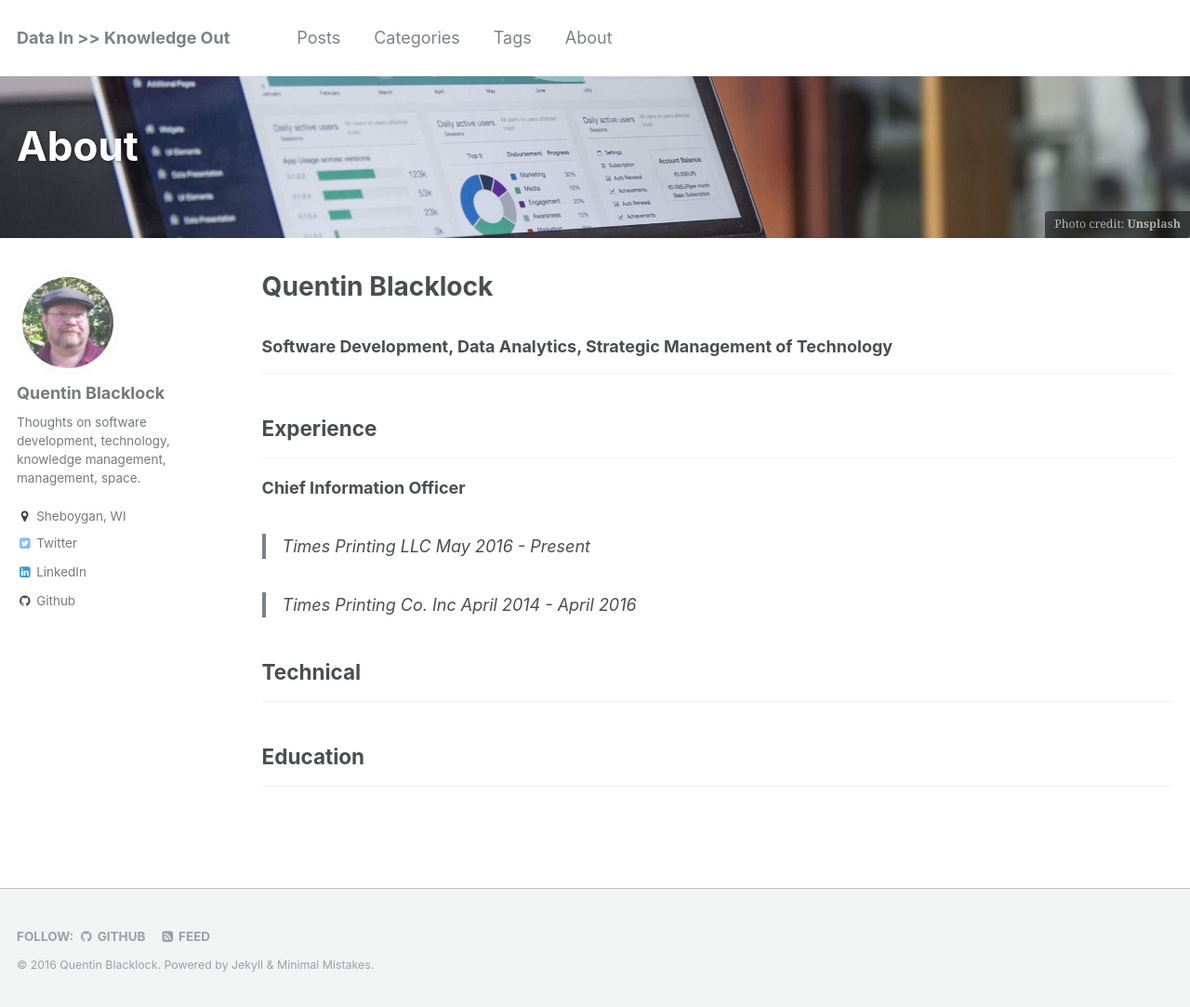
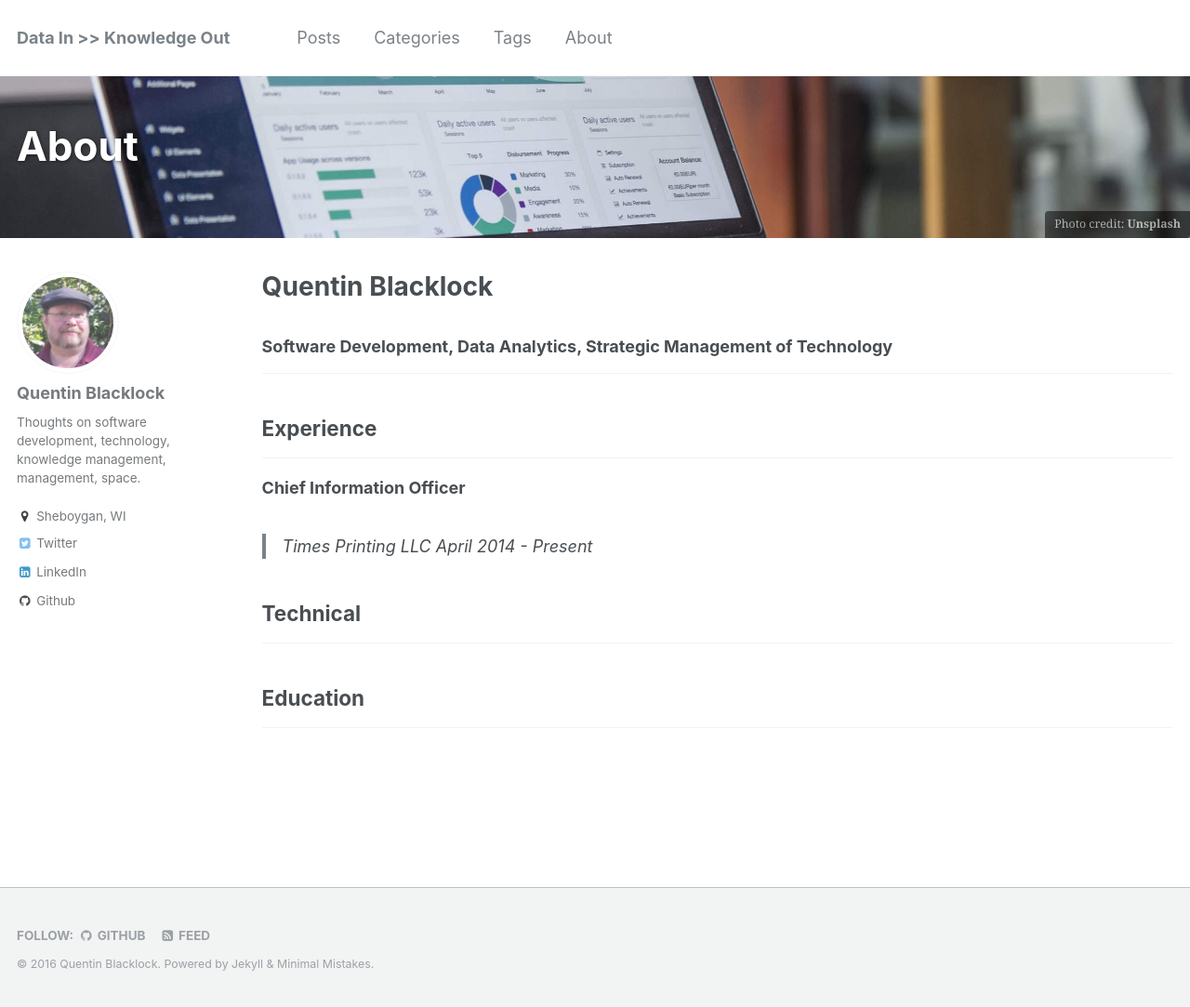
Before and after one commit to quentin-blacklock/quentin-blacklock.github.io, a Jekyll site: the page built from _pages/about.md, in a window 1280 px wide and 1083 px high. Shown: the whole window at 93% size. Built offline with Jekyll 4.4.1, drawn with Linux system fonts in a browser that asks for light colours.

Commit message:
edit about

```diff
--- a/_pages/about.md
+++ b/_pages/about.md
@@ -17,9 +17,10 @@ _____
 _____
 
 **Chief Information Officer**
->Times Printing LLC        May 2016 - Present
 
->Times Printing Co. Inc    April 2014 - April 2016
+>Times Printing LLC        April 2014 - Present
+
+
 
 
 
```
